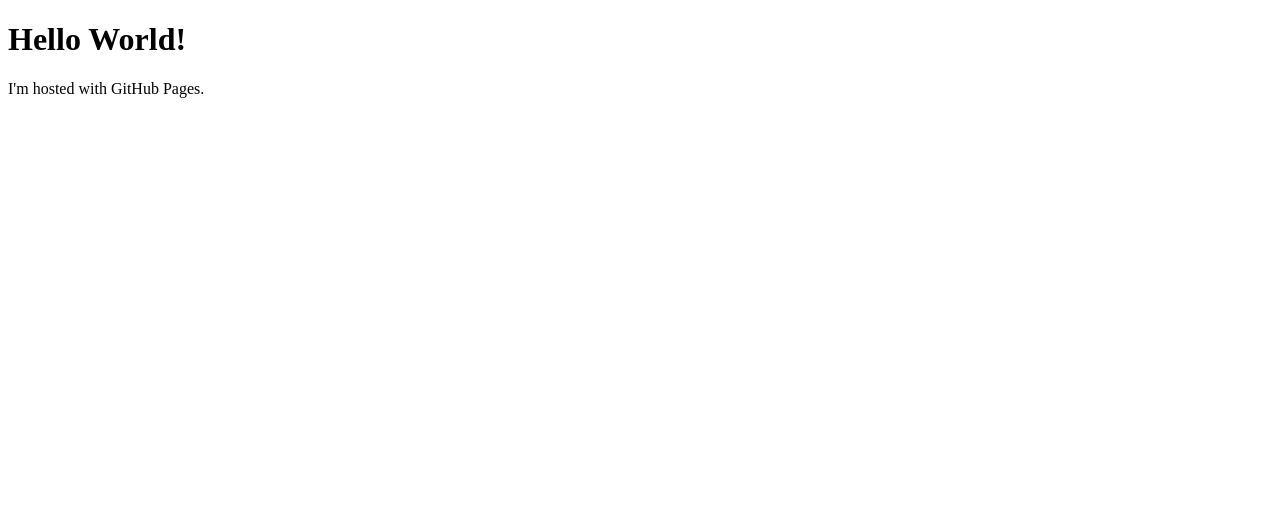
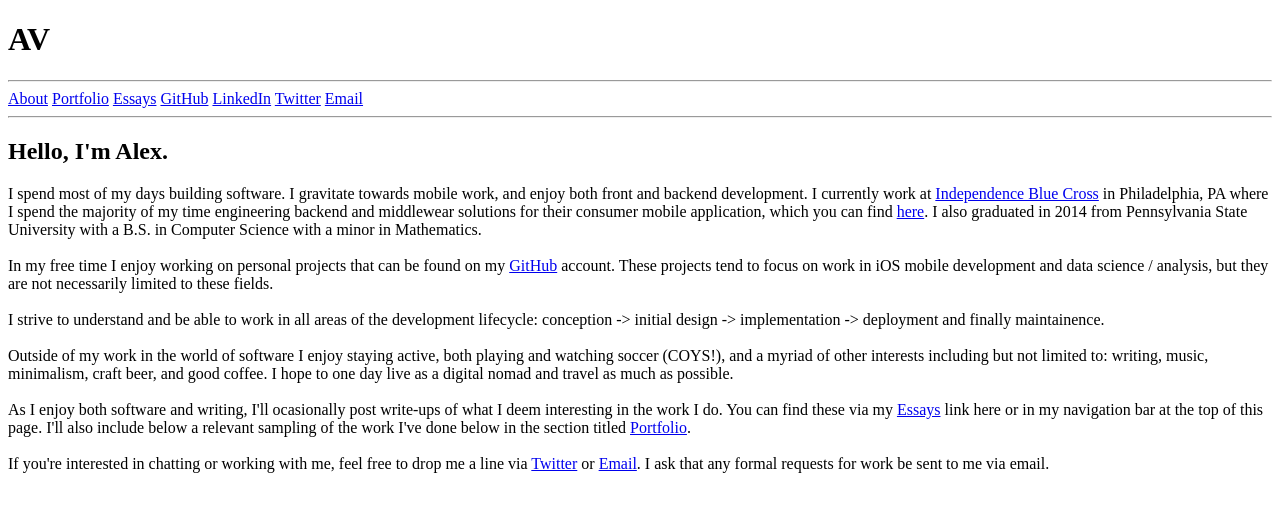
Before and after one commit to avicks/avicks.github.io, a plain HTML site: page index.html in a window 1280 px wide. Drawn offline with Linux system fonts and the light colour scheme; a web font is replaced by a local one.

Commit message:
"About" Draft Complete
Finished the draft of my “About” section. All HTML so far.

```diff
--- a/index.html
+++ b/index.html
@@ -1,7 +1,43 @@
 <!DOCTYPE html>
 <html>
-<body>
-  <h1> Hello World! </h1>
-  <p> I'm hosted with GitHub Pages.</p>
-</body>
+    <head>
+        <meta charset="utf-8">
+        <meta http-equiv="X-UA-Compatible" content="IE=edge">
+        <meta name="viewport" content="width=device-width, initial-scale=1">
+
+        <title>Alex Vickers | Software Engineer</title>
+        <link href='http://fonts.googleapis.com/css?family=Megrim' rel='stylesheet' type='text/css'>
+    </head>
+    <body>
+        <h1>AV
+        </h1>
+    <hr/>
+        <nav>
+                <a href="http://">About</a>
+                <a href="http://">Portfolio</a>
+                <a href="http://">Essays</a>
+                <a href="http://">GitHub</a>
+                <a href="http://">LinkedIn</a>
+                <a href="http://">Twitter</a>
+                <a href="http://">Email</a>
+        </nav>
+    <hr/>
+
+        <h2>Hello, I'm Alex.
+        </h2>
+            I spend most of my days building software.  I gravitate towards mobile work, and enjoy both front and backend development.  I currently work at <a href="http://">Independence Blue Cross</a> <!--live fearless, amiright !--> in Philadelphia, PA where I spend the majority of my time engineering backend and middlewear solutions for their consumer mobile application, which you can find <a href="http://">here</a>.  I also graduated in 2014 from Pennsylvania State University with a B.S. in Computer Science with a minor in Mathematics.
+
+        </br></br>
+            In my free time I enjoy working on personal projects that can be found on my <a href="http://">GitHub</a> account.  These projects tend to focus on work in iOS mobile development and data science / analysis, but they are not necessarily limited to these fields.
+        </br></br>
+            I strive to understand and be able to work in all areas of the development lifecycle: conception -> initial design -> implementation -> deployment and finally maintainence.
+        </br></br>
+            Outside of my work in the world of software I enjoy staying active, both playing and watching soccer (COYS!), and a myriad of other interests including but not limited to: writing, music, minimalism, craft beer, and good coffee.  I hope to one day live as a digital nomad and travel as much as possible.
+
+        </br></br>
+        As I enjoy both software and writing, I'll ocasionally post write-ups of what I deem interesting in the work I do.  You can find these via my <a href="http://">Essays</a> link here or in my navigation bar at the top of this page.  I'll also include below a relevant sampling of the work I've done below in the section titled <a href="http://">Portfolio</a>.
+
+        </br></br>
+        If you're interested in chatting or working with me, feel free to drop me a line via <a href="http://">Twitter</a> or <a href="http://">Email</a>.  I ask that any formal requests for work be sent to me via email.
+    </body>
 </html>
```
